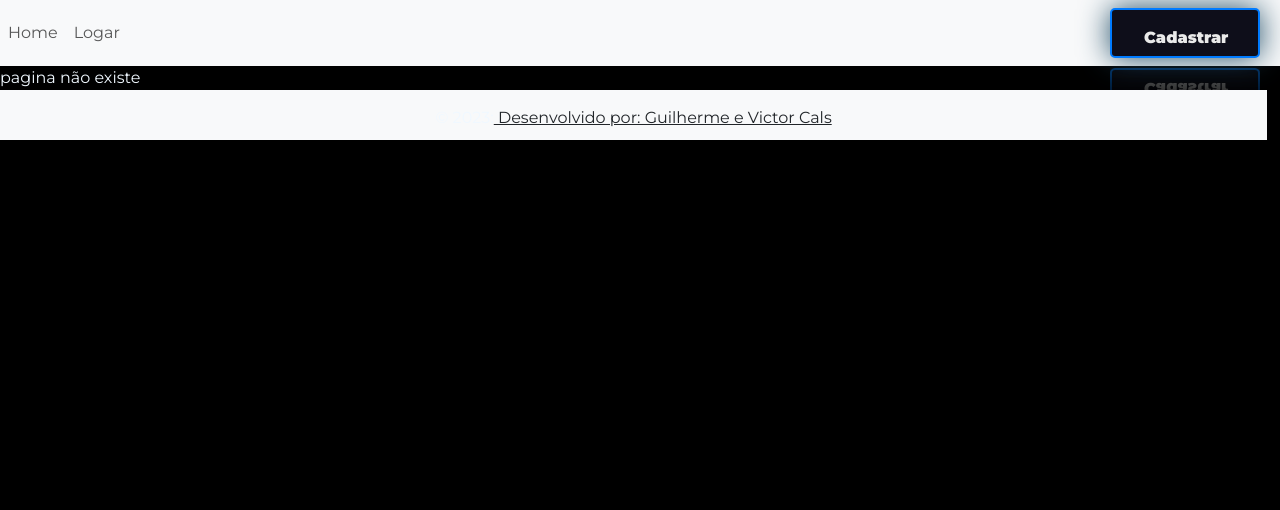
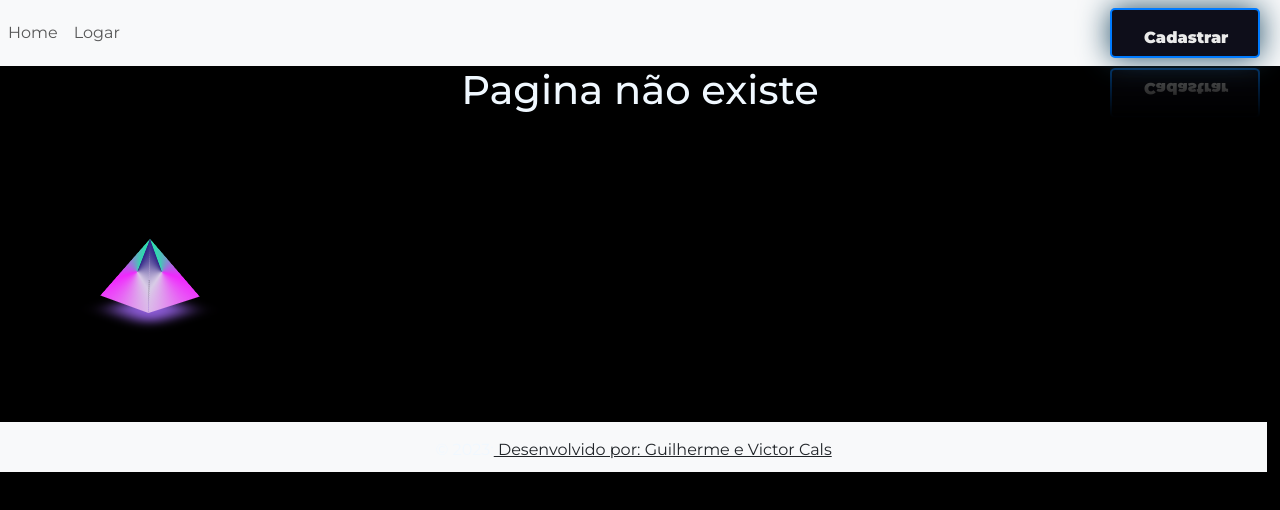
Before and after one commit to victorcals/api-react, a React (Create React App) app: page /register in a window 1280 px wide. Shown: the top 510 px of the page. Built offline with nearby package versions, Linux system fonts and the light colour scheme.

Commit message:
Add Loading page

```diff
--- a/src/App.js
+++ b/src/App.js
@@ -10,6 +10,8 @@ import Nonexistent from './pages/NotFound/nonexistent';
 import Navbar from './components/Headers/navbar';
 import Logar from './pages/Login/logar';
 import Footer from './components/Footer/index';
+import Load from './components/Loading/load';
+
 
 
 function App() {
@@ -24,11 +26,12 @@ function App() {
         <Route path='/details/:id' element={<Details />} />
         <Route path='/logar' element={<Logar />} />
         <Route path='/cadastro' element={<Register />} />
-        <Route path='/*' element={<div> pagina não existe</div>} />
+        <Route path='/*' element={<div> <h1>  Pagina não existe </h1></div>} />
 
       </Routes>
+      <Load />
+      <Footer />
 
-      <Footer />
     </Router >
 
   );
--- a/src/components/Loading/load.js
+++ b/src/components/Loading/load.js
@@ -1,20 +1,18 @@
 import './load.css';
 
 function Load() {
-    const showLoading = () => {
-        const loading = document.createElement('div');
-        loading.className = 'loading';
-        document.body.appendChild(loading);
-    }
 
     return (
-        <div class="pyramid-loader">
-            <div class="wrapper">
-                <span class="side side1"></span>
-                <span class="side side2"></span>
-                <span class="side side3"></span>
-                <span class="side side4"></span>
-                <span class="shadow"></span>
+
+        <div className='teste'>
+            <div className="pyramid-loader">
+                <div className="wrapper">
+                    <span className="side side1"></span>
+                    <span className="side side2"></span>
+                    <span className="side side3"></span>
+                    <span className="side side4"></span>
+                    <span className="shadow"></span>
+                </div>
             </div>
         </div>
     );
--- a/src/glabal.css
+++ b/src/glabal.css
@@ -27,6 +27,10 @@ body {
   padding: 2rem;
 }
 
+div {
+  text-align: center;
+
+}
 
 
 
```
Also changed, not shown: src/Config/key.js (deleted, +0 -21 lines).
